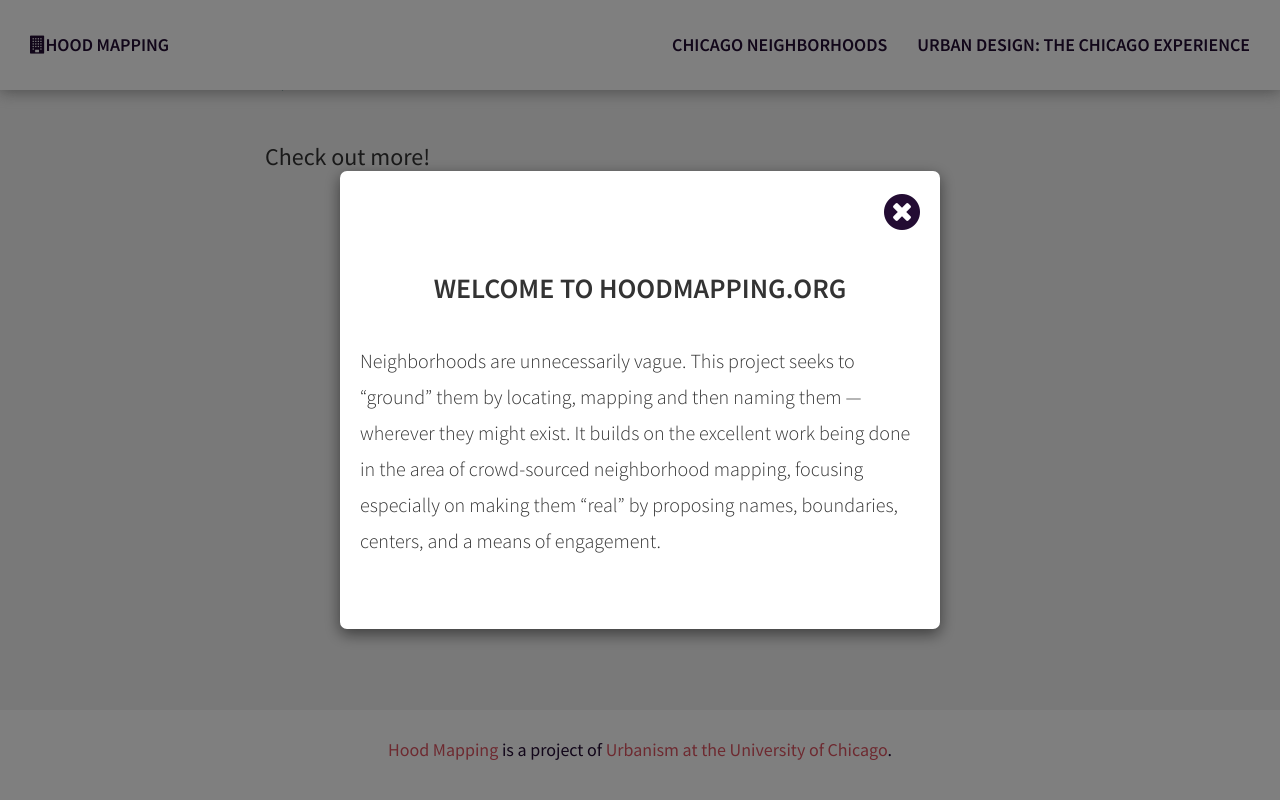
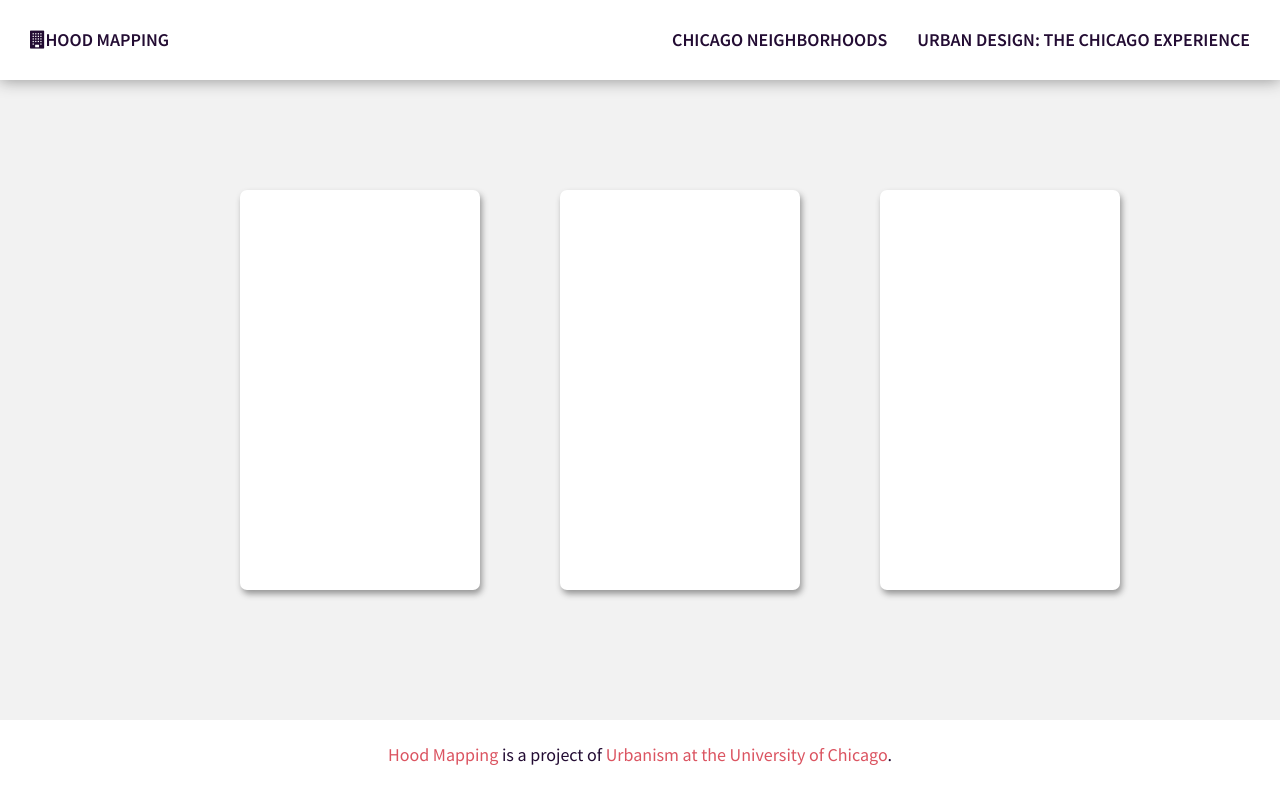
Before and after one commit to NiJeLorg/Chicago-Neighborhoods, a Django app: template uchicago/neighborhoods/templates/neighborhoods/home_page.html in a window 1280 px wide. Run offline with Django 3.2, Linux system fonts and the light colour scheme; the template is opened without the code that fills it, so the values that code supplies are empty; some libraries are stand-ins or nearby versions.

Commit message:
Design card and cards layout container

```diff
--- a/uchicago/neighborhoods/static/neighborhoods/css/main.css
+++ b/uchicago/neighborhoods/static/neighborhoods/css/main.css
@@ -7,10 +7,14 @@ body {
     padding-left: 0px;
 }
 
+.row {
+    margin: 0px;
+}
+
 .navbar-custom {
     background-color: #fff;
     text-transform: uppercase;
-    height: 90px;
+    height: 10vh;
     margin: 0;
     display: flex;
     justify-content: space-between;
@@ -80,12 +84,40 @@ body {
     font-weight: lighter;
 }
 
+main {
+    margin: 0 auto;
+    width: 100%;
+    height: 80vh;
+    top: 10vh;
+    position: absolute;
+}
+
+main .cards-holder {
+    width: 75%;
+    margin: 0 auto;
+}
+
+main .center-vertically {
+    height: inherit;
+    display: flex;
+    flex-direction: column;
+    justify-content: center;
+}
+
+main .card {
+    height: 400px;
+    background: white;
+    border-radius: 7px;
+    box-shadow: 2px 4px 6px rgba(150, 150, 150, 50);
+    margin-bottom: 20px;
+}
+
 body footer {
     position: absolute;
     background: #fff;
     bottom: 0;
     width: 100%;
-    height: 90px;
+    height: 10vh;
     display: flex;
     align-items: center;
     justify-content: center;
--- a/uchicago/neighborhoods/templates/neighborhoods/home_page.html
+++ b/uchicago/neighborhoods/templates/neighborhoods/home_page.html
@@ -32,40 +32,6 @@
     <!-- /.navbar-collapse -->
     <!-- /.container -->
 </nav>
-<!-- Intro Header -->
-<header class="intro">
-    <div class="intro-body">
-        <div class="container">
-            <div class="row">
-                <div class="col-md-8 col-md-offset-2">
-                    <h1 class="brand-heading">{{ page.title }}<br /></h1>
-                    <div class="clearfix"></div>
-                    <a href="#introduction" class="btn btn-circle page-scroll">
-                        <i class="fa fa-angle-double-down animated"></i>
-                    </a>
-                </div>
-            </div>
-        </div>
-    </div>
-</header>
-<!-- Map Drawing Section -->
-<section id="introduction" class="container content-section">
-    <div class="row">
-        <div class="col-sm-8 col-sm-offset-2">
-            <h1 class="text-center"></h1> {{ page.body|richtext }}
-        </div>
-    </div>
-    <div class="row">
-        <div class="col-sm-8 col-sm-offset-2">
-            <h3>Check out more!</h3>
-            <ul>
-                {% for page in self.get_children.specific.live %}
-                <li><a href="{{ page.url }}">{{ page.title }}</a></li>
-                {% endfor %}
-            </ul>
-        </div>
-    </div>
-</section>
 <div class="modal fade" id="welcomeModal" tabindex="-1" role='dialog' aria-labelledby='welcomeModalLabel'>
     <div class="vertical-alignment-helper">
         <div class="modal-dialog vertical-align-center" role='document'>
@@ -85,6 +51,20 @@
         </div>
     </div>
 </div>
+<main>
+    <div class="center-vertically">
+        <div class="cards-holder">
+            <div class="row">
+                <div class="col-md-3 col-md-offset-1 card">
+                </div>
+                <div class="col-md-3 col-md-offset-1 card">
+                </div>
+                <div class="col-md-3 col-md-offset-1 card">
+                </div>
+            </div>
+        </div>
+    </div>
+</main>
 <!-- Footer -->
 <footer>
     <div class="content-section grey text-center">
@@ -103,10 +83,10 @@ window.onload = function() {
     var background_image = '{{ background_image.url }}';
     $('.intro').css('opacity', '1');
     app.init();
-    $(document).ready(function() {
-        console.log('here');
-        $('#welcomeModal').modal('show');
-    });
+    // $(document).ready(function() {
+    //     console.log('here');
+    //     $('#welcomeModal').modal('show');
+    // });
 
 };
 </script>
```
